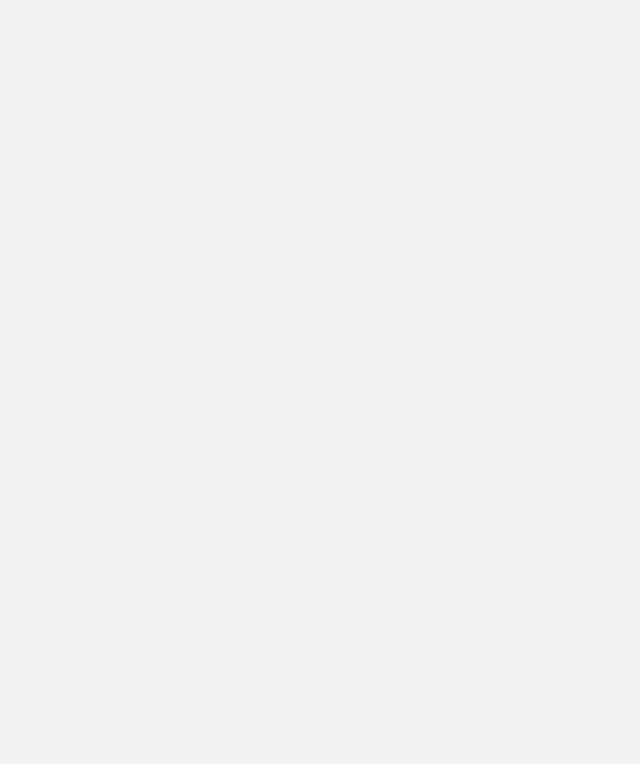
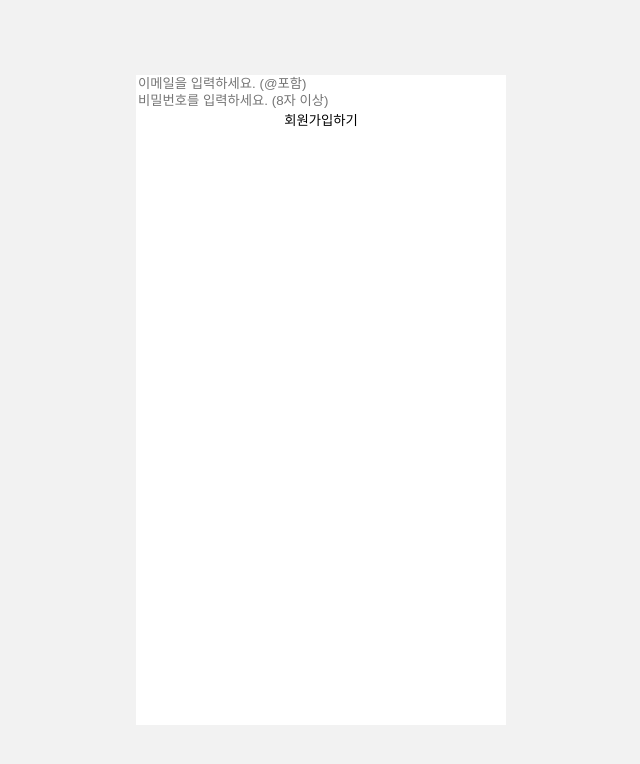
Before and after one commit to YesunPark/wanted-pre-onboarding-frontend, a React (Create React App) app: page /signup in a window 1280 px wide. Shown: the top 764 px of the page, without its empty margins (319-959 px from the left). Built offline with nearby package versions, Linux system fonts and the light colour scheme.

Commit message:
Add: 회원가입페이지 큰 레이아웃 완성

```diff
--- a/src/pages/signup/Signup.jsx
+++ b/src/pages/signup/Signup.jsx
@@ -1,5 +1,42 @@
-const SignUp = () => {
-  return;
+import { useState } from 'react';
+import styled from 'styled-components';
+
+const Signup = () => {
+  const [input, setInput] = useState({ emailInput: '', pwInput: '' });
+  console.log(input);
+  const handleInputValue = (e) => {
+    const { name, value } = e.target;
+    setInput({
+      ...input,
+      [name]: value,
+    });
+  };
+
+  return (
+    <SignupContainer>
+      <input
+        name='emailInput'
+        placeholder='이메일을 입력하세요. (@포함)'
+        value={input.emailInput}
+        onChange={handleInputValue}
+      />
+      <input
+        name='pwInput'
+        placeholder='비밀번호를 입력하세요. (8자 이상)'
+        value={input.pwInput}
+        onChange={handleInputValue}
+      />
+      <button>회원가입하기</button>
+    </SignupContainer>
+  );
 };
 
-export default SignUp;
+const SignupContainer = styled.div`
+  display: flex;
+  flex-direction: column;
+  width: 370px;
+  height: 650px;
+  background-color: #ffffff;
+`;
+
+export default Signup;
```
